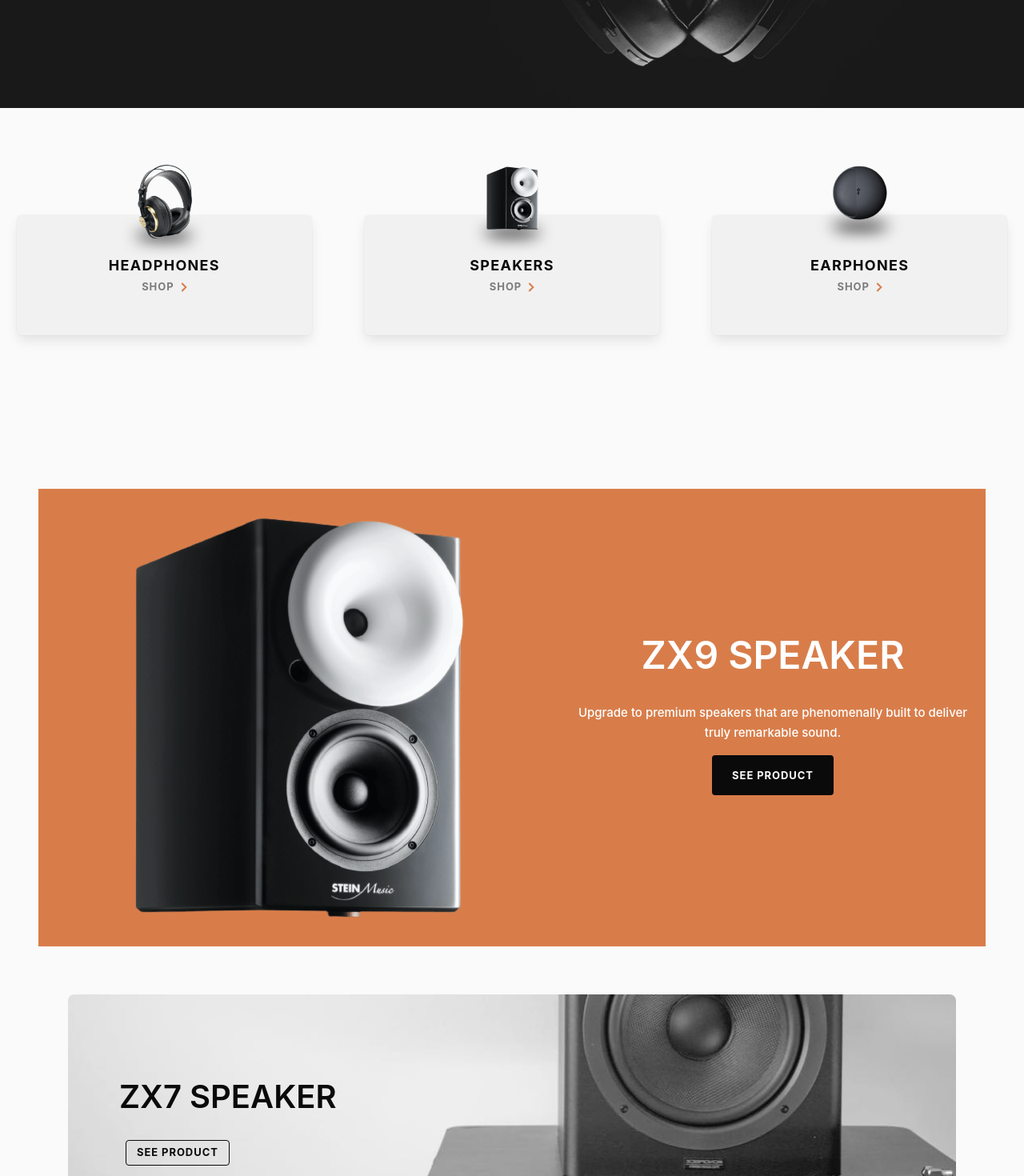
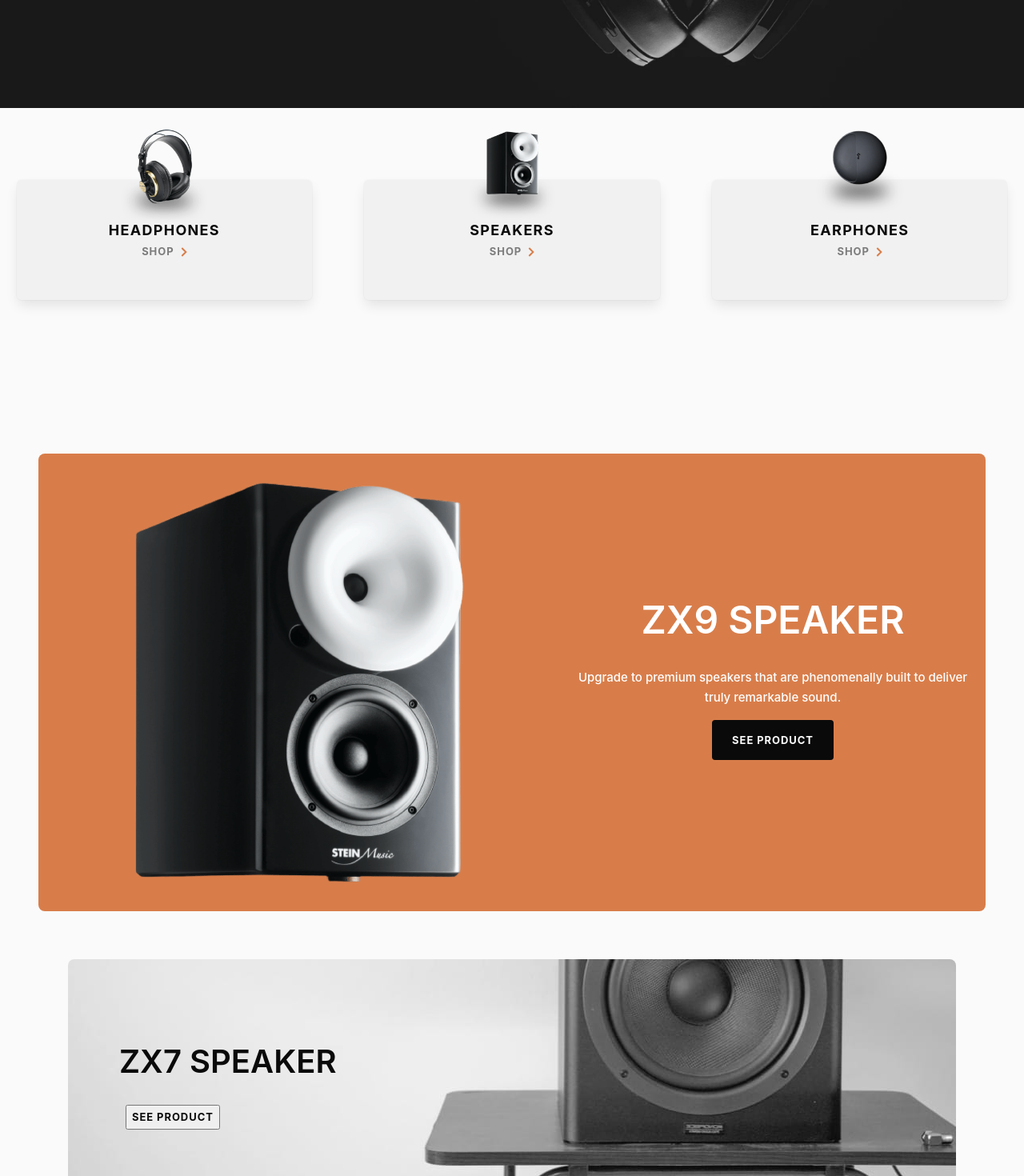
Before and after one commit to IamKlug/Audiophile, a React (Vite) app: page / in a window 1280 px wide. Shown: the part 520-1990 px from the top of the page at 80% size. Built offline with nearby package versions, Linux system fonts and the light colour scheme; the HTML template or start-up script is replaced by a standard one.

Commit message:
Fixed Product Category Card CSS

```diff
--- a/src/App.css
+++ b/src/App.css
@@ -133,6 +133,13 @@ letter-spacing: -0.214px;
   overflow: hidden;
 }
 
+.image.is-absolute {
+  position: absolute;
+  top: 70%; /* This will move the top of the image to the middle of the container */
+  left: 50%; /* Center horizontally */
+  transform: translate(-50%, -50%); /* Adjust to center the image perfectly */
+}
+
 .image-container img {
   margin-top: -50px; /* Amount to cut off from the top */
 }
--- a/src/Components/ProductComponents/HomePageRecomendations.jsx
+++ b/src/Components/ProductComponents/HomePageRecomendations.jsx
@@ -9,11 +9,11 @@ export default function HomePageRecomendations() {
     <div className="is-flex is-flex-direction-column is-align-items-center">
       <div className="p-3 m-6"></div>
 
-      <div className="columns is-desktop has-primary-orange-background m-6">
+      <div className="columns is-desktop has-primary-orange-background is-rounded-8px m-6">
         <div className="column is-flex is-justify-content-center px-6 m-5 is-shadowless has-primary-orange-background">
           <figure className="is-flex is-justify-content-center mx-6">
             <img
-              className="has-primary-orange-background mx-6"
+              className="has-primary-orange-background mx-6 "
               src={`assets/home/${screenSize}/image-speaker-zx9.png`}
               alt="home"
             />
@@ -50,7 +50,7 @@ export default function HomePageRecomendations() {
             <Link to={`/ProductCardDetail/m3n4o5p6`}>
               <button
                 // onClick={handleClick}
-                className="button is-outlined is-black is-uppercase is-text-subtitle has-text-black is-shadowless m-2"
+                className="is-uppercase is-text-subtitle has-text-black is-shadowless m-2"
               >
                 See Product
               </button>
@@ -72,7 +72,7 @@ export default function HomePageRecomendations() {
         </h1>
         <Link to={`/ProductCardDetail/u1v2w3x4`}>
           <button
-            className="button is-outlined is-black is-uppercase is-text-subtitle has-text-black is-shadowless m-2"
+            className="is-uppercase is-text-subtitle has-text-black is-shadowless m-2"
           >
             See Product
           </button>
--- a/src/Components/ProductComponents/ProductCategoryCard.jsx
+++ b/src/Components/ProductComponents/ProductCategoryCard.jsx
@@ -9,10 +9,12 @@ export default function ProductCategoryCard({ imgPath, title }) {
   }
 
   return (
-    <div className="column is-flex is-flex-direction-column is-justify-content-center is-align-items-center ">
-      <figure className="image is-128x128 is-transform-y-50">
+    <div className="column is-flex is-flex-direction-column is-justify-content-center is-align-items-center pt-6 mt-6 ">
+      <div className="is-relative">
+      <figure className="image  is-128x128 is-absolute">
         <img className="" src={`${imgPath}`} />
       </figure>
+      </div>
       <div className="box is-flex is-flex-direction-column is-flex-grow-1 is-width-9 has-background-less-white p-6">
         <h6 className="is-text-h6 has-text-black is-uppercase has-text-centered m-1">
           {title}
```
